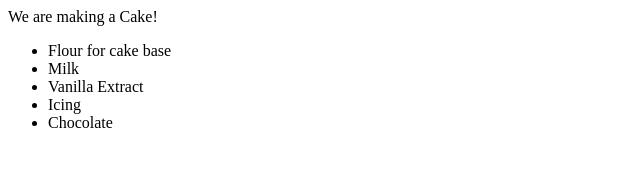
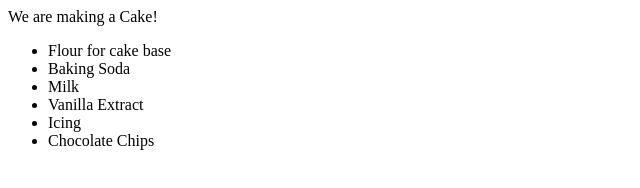
Before and after one commit to KashyapCKotak/CodeForGood2021, a plain HTML site: page index.html in a window 1280 px wide. Shown: the whole page, without its empty margins (0-640 px from the left). Drawn offline with Linux system fonts and the light colour scheme.

Commit message:
adding Baking Soda and changed to Chocolate Chips

```diff
--- a/index.html
+++ b/index.html
@@ -5,10 +5,11 @@
     <body>
         <ul id="shopping_list">
             <li>Flour for cake base</li>
+            <li>Baking Soda</li>
             <li>Milk</li>
             <li>Vanilla Extract</li>
             <li>Icing</li>
-            <li>Chocolate</li>
+            <li>Chocolate Chips</li>
         </ul>
     </body>
 </html>
```
